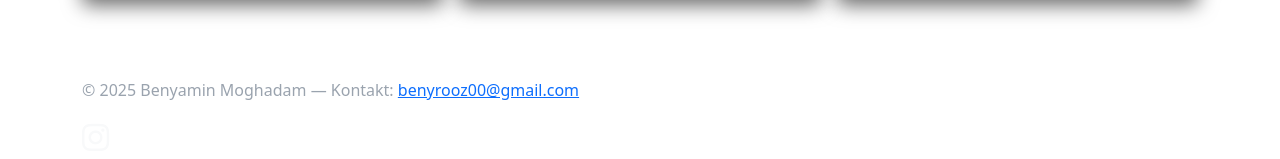
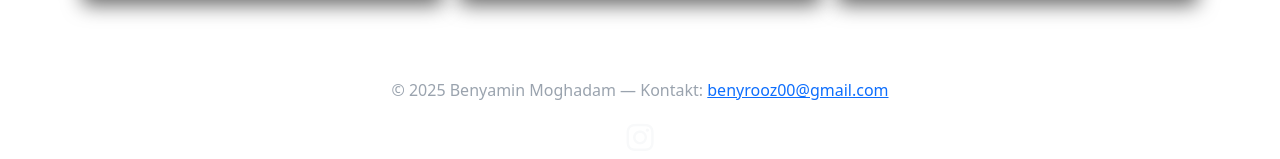
Before and after one commit to benyaminzoughdar-moghadam-netizen/JAVA25-html-slutprojekt-benyamin-moghadam, a plain HTML site: page index.html in a window 1280 px wide. Shown: the part 522-681 px from the top of the page. Drawn offline with nearby package versions, Linux system fonts and the light colour scheme.

Commit message:
Update index.html

```diff
--- a/index.html
+++ b/index.html
@@ -4,15 +4,11 @@
   <meta charset="utf-8">
   <meta name="viewport" content="width=device-width,initial-scale=1">
   <title>Portfolio — Benyamin Moghadam</title>
-
   <link rel="stylesheet" href="css/reset.css">
   <link rel="stylesheet" href="css/vars.css">
   <link rel="stylesheet" href="css/style.css">
-
-
   <link href="https://cdn.jsdelivr.net/npm/bootstrap@5.3.2/dist/css/bootstrap.min.css" rel="stylesheet">
   <link rel="stylesheet" href="https://cdn.jsdelivr.net/npm/bootstrap-icons@1.11.1/font/bootstrap-icons.css">
-
 </head>
 <body class="dark">
   <header class="site-header">
@@ -61,11 +57,13 @@
   </main>
 
   <footer class="site-footer">
-    <div class="container">
-      <p>&copy; <span id="year"></span> Benyamin Moghadam — Kontakt: <a href="mailto:benyrooz00@gmail.com">benyrooz00@gmail.com</a></p>
-   <a href="https://www.instagram.com/benyrooz" target="_blank" class="text-light" style="text-decoration:none;">
+    <div class="container text-center">
+      <p>&copy; <span id="year"></span> Benyamin Moghadam — Kontakt:
+        <a href="mailto:benyrooz00@gmail.com">benyrooz00@gmail.com</a>
+      </p>
+      <a href="https://www.instagram.com/benyrooz" target="_blank" class="text-light" style="text-decoration:none;">
         <i class="bi bi-instagram" style="font-size: 1.7rem; margin-top: 5px;"></i>
-   </a>
+      </a>
     </div>
   </footer>
 
```
